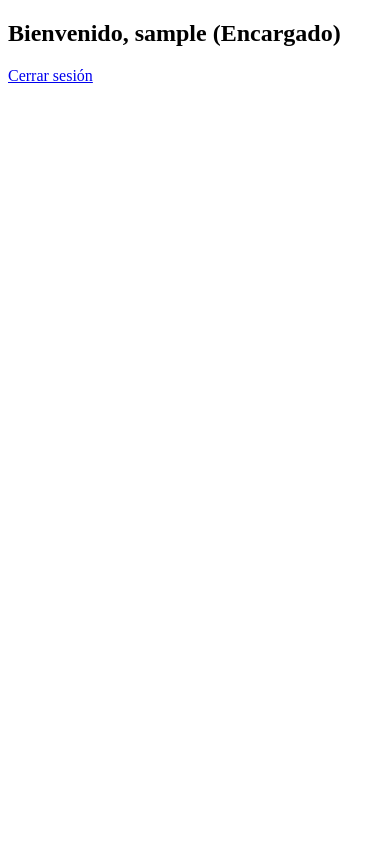
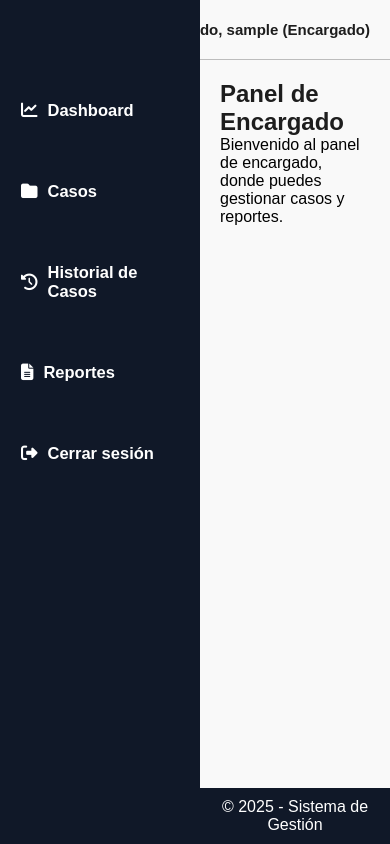
Before and after one commit to Erasmoo/Panel_Casos, a PHP site: the page made by app/views/encargado.php in a window 390 px wide. Run offline with PHP 8.4, Linux system fonts and the light colour scheme; the visitor is signed in with stand-in values (Sample User, id 1).

Commit message:
segundo commit

```diff
--- a/app/views/encargado.php
+++ b/app/views/encargado.php
@@ -5,14 +5,14 @@ if (!isset($_SESSION['usuario']) || $_SESSION['rol'] != 'encargado') {
     exit();
 }
 ?>
-<!DOCTYPE html>
-<html lang="es">
-<head>
-    <meta charset="UTF-8">
-    <title>Panel Encargado</title>
-</head>
-<body>
-    <h2>Bienvenido, <?php echo $_SESSION['usuario']; ?> (Encargado)</h2>
-    <a href="../controllers/logout.php">Cerrar sesión</a>
-</body>
-</html>
+
+
+<?php
+require_once 'layouts/header.php';
+require_once 'layouts/sidebar_encargado.php';
+?>
+<main>
+    <h2>Panel de Encargado</h2>
+    <p>Bienvenido al panel de encargado, donde puedes gestionar casos y reportes.</p>
+</main>
+<?php require_once 'layouts/footer.php'; ?>
--- /dev/null
+++ b/app/views/layouts/footer.php
@@ -0,0 +1,6 @@
+<footer>
+    <p>&copy; <?php echo date("Y"); ?> - Sistema de Gestión</p>
+</footer>
+
+</body>
+</html>
--- /dev/null
+++ b/app/views/layouts/header.php
@@ -0,0 +1,20 @@
+<?php
+session_start();
+if (!isset($_SESSION['usuario'])) {
+    header("Location: ../../app/views/login.php");
+    exit();
+}
+?>
+<!DOCTYPE html>
+<html lang="es">
+<head>
+    <meta charset="UTF-8">
+    <title>Dashboard</title>
+    <link rel="stylesheet" href="../../public/css/style.css">
+    <link rel="stylesheet" href="https://cdnjs.cloudflare.com/ajax/libs/font-awesome/6.4.2/css/all.min.css">
+
+</head>
+<body>
+    <header>
+        <h2>Bienvenido, <?php echo $_SESSION['usuario']; ?> (<?php echo ucfirst($_SESSION['rol']); ?>)</h2>
+    </header>
--- /dev/null
+++ b/app/views/layouts/sidebar_encargado.php
@@ -0,0 +1,9 @@
+<nav>
+    <ul>
+        <li><a href="encargado.php"><i class="fas fa-chart-line"></i> Dashboard</a></li>
+        <li><a href="encargado_casos.php"><i class="fas fa-folder"></i> Casos</a></li>
+        <li><a href="encargado_historial.php"><i class="fas fa-history"></i> Historial de Casos</a></li>
+        <li><a href="encargado_reportes.php"><i class="fas fa-file-alt"></i> Reportes</a></li>
+        <li><a href="controllers/logout.php"><i class="fas fa-sign-out-alt"></i> Cerrar sesión</a></li>
+    </ul>
+</nav>
--- /dev/null
+++ b/desktop.ini
@@ -0,0 +1,2 @@
+[.ShellClassInfo]
+LocalizedResourceName=@Panel_Casos,0
--- /dev/null
+++ b/public/css/style.css
@@ -0,0 +1,113 @@
+/* Estilos Generales */
+* {
+    margin: 0;
+    padding: 0;
+    box-sizing: border-box;
+    font-family: Arial, sans-serif;
+}
+
+body {
+    display: flex;
+    height: 100vh;
+    background-color: #f9f9f9;
+}
+
+/* Header */
+header {
+    position: fixed;
+    top: 0;
+    left: 0;
+    width: 100%;
+    height: 60px;
+    background: #f9f9f9;
+    color: #fff;
+    text-align: center;
+    line-height: 60px;
+    font-size: 18px;
+    display: flex;
+    justify-content: end;
+    border-bottom: 1px solid #bdbdbd;
+}
+
+header h2{
+    font-size: 15px;
+    margin-right: 20px;
+}
+
+h2 {
+    color: #1d1d1d;
+}
+
+/* Sidebar */
+nav {
+    width: 300px;
+    height: 100vh;
+    background: #101828;
+    color: white;
+    padding-top: 80px;
+    position: fixed;
+    top: 0;
+    left: 0;
+}
+
+nav ul {
+    list-style: none;
+    height: 100%;
+}
+
+nav ul li {
+    margin-bottom: 20px;
+}
+
+nav ul li a {
+    text-decoration: none;
+    color: white;
+    display: flex;
+    align-items: center;
+    gap: 10px;
+    transition: 0.3s;
+    font-size: 16.5px;
+    font-weight: 700;
+    padding: 21px;
+
+}
+
+nav ul li:hover {
+    background: #495057;
+}
+
+/* Contenido Principal */
+main {
+    margin-left: 300px;
+    padding: 80px 20px 20px;
+    flex: 1;
+    position: absolute;
+}
+
+
+
+/* Footer */
+footer {
+    position: fixed;
+    bottom: 0;
+    left: 300px;
+    width: calc(100% - 250px);
+    background: #101828;
+    color: white;
+    text-align: center;
+    padding: 10px;
+}
+
+/* Responsive */
+@media (max-width: 768px) {
+    nav {
+        width: 200px;
+    }
+    main {
+        margin-left: 200px;
+    }
+    footer {
+        left: 200px;
+        width: calc(100% - 200px);
+    }
+}
--- a/test.php
+++ /dev/null
@@ -1,3 +0,0 @@
-<?php
-echo "PHP funciona correctamente.";
-?>
```
Also changed, not shown: app/views/admin.php (+10 -11 lines), app/views/admin_casos.php (added, +9 -0 lines), app/views/admin_configuracion.php (added, +9 -0 lines), app/views/admin_reportes.php (added, +9 -0 lines), app/views/admin_usuarios.php (added, +9 -0 lines), app/views/encargado_casos.php (added, +9 -0 lines), app/views/encargado_historial.php (added, +9 -0 lines), app/views/encargado_reportes.php (added, +9 -0 lines), app/views/layouts/sidebar_admin.php (added, +10 -0 lines), .htaccess (added), routes/web.php (line endings or trailing spaces).
